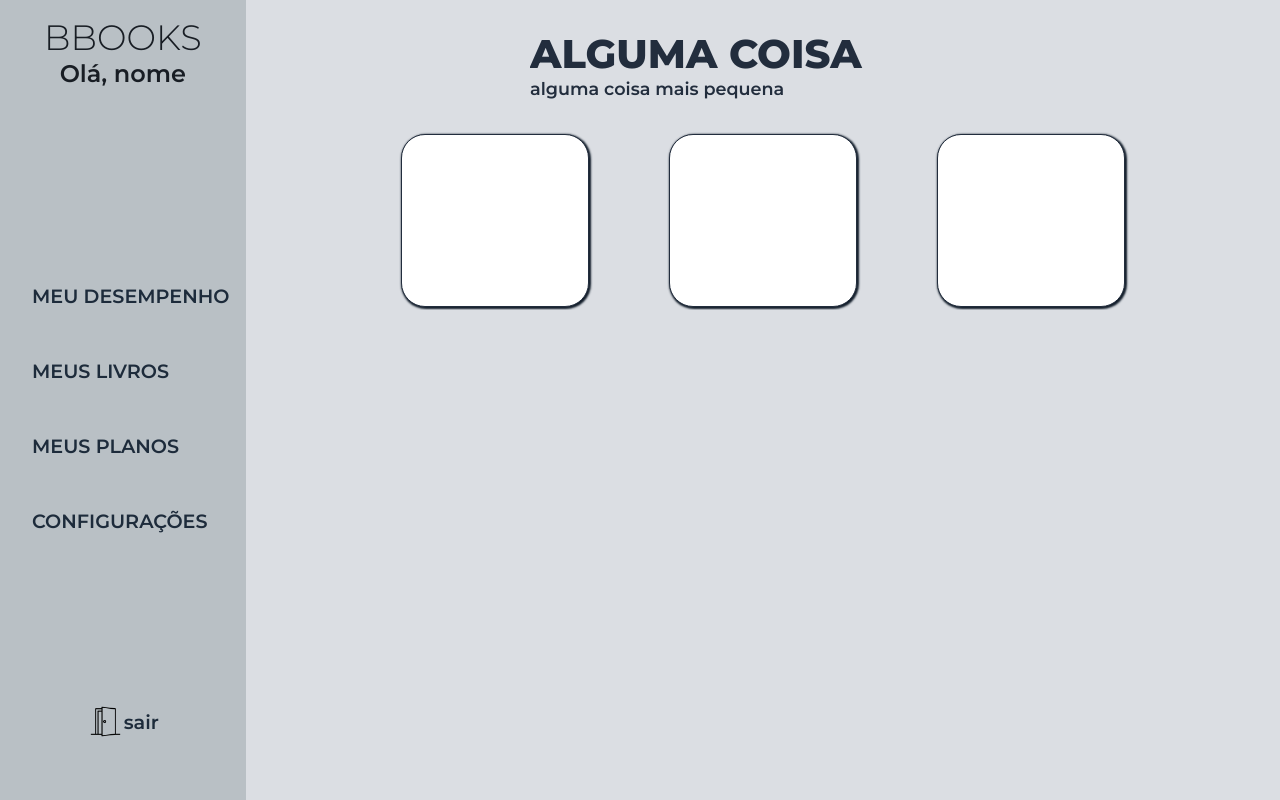
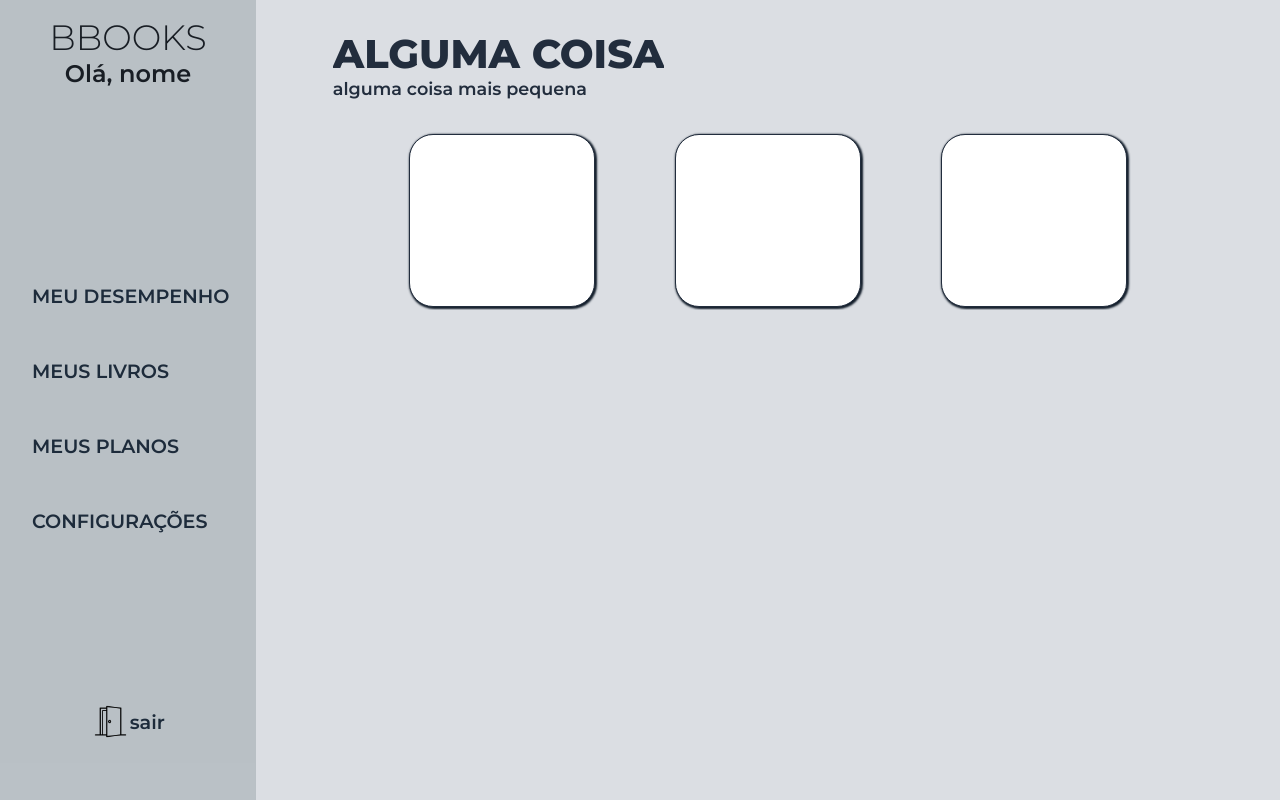
Before and after one commit to Gabriella22Ferreira/BBooks, a plain HTML site: page Sistema/Usuário/telaInicial.html in a window 1280 px wide. Drawn offline with Linux system fonts and the light colour scheme.

Commit message:
.
Tenho que arrumar o menu novamente porque está encolhendo

```diff
--- a/Sistema/Usuário/CSS/menu.css
+++ b/Sistema/Usuário/CSS/menu.css
@@ -18,13 +18,13 @@ body
 header
 {
     height: 100vh;
-    width: 38vh;
+    width: 40vh;
     display: flex;
     flex-direction: column;
     justify-content: center;
     align-items: center;
     background-color: #b2b9becb;
-    /* position: sticky; */
+    position: sticky;
 
 }
 
--- a/Sistema/Usuário/CSS/telaInicial.css
+++ b/Sistema/Usuário/CSS/telaInicial.css
@@ -17,7 +17,8 @@ body
         display: flex;
         flex-direction: column;
         justify-content: flex-start;
-        width: 45%;
+        align-items: flex-start;
+        width: 85%;
         color: #222d3d;
     }
     h1{
```
Lines whose indentation alone changed are shown as unchanged.
